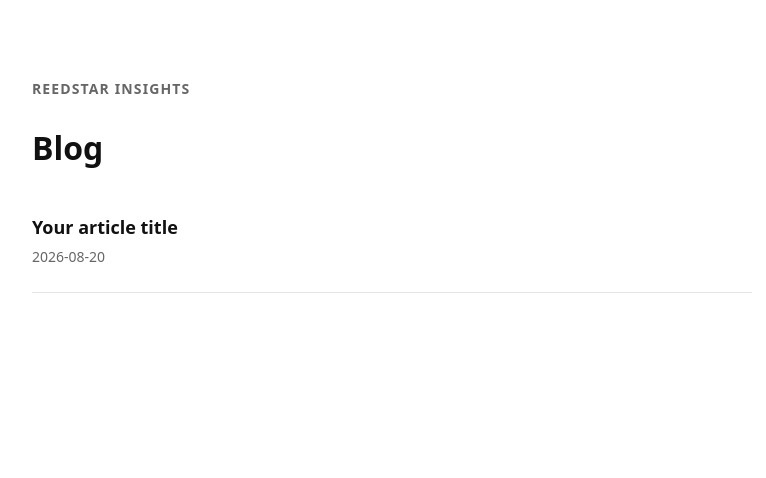
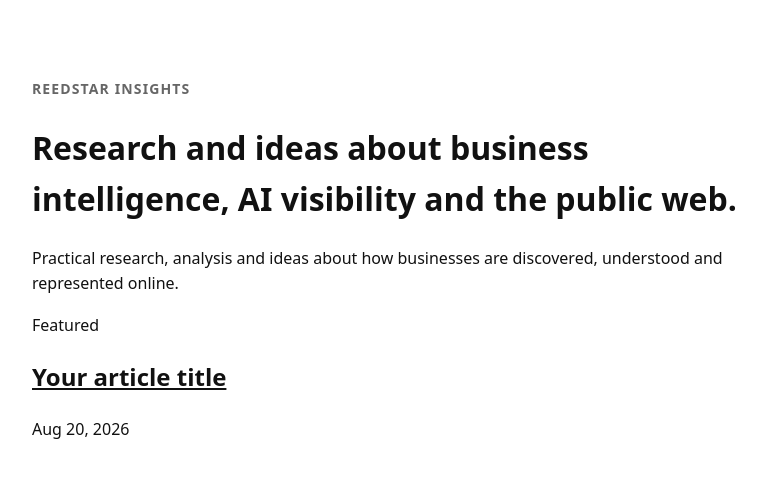
Before and after one commit to AfroDegen/reedstar-site, a Next.js app: page /blog in a window 1280 px wide. Shown: the top 478 px of the page, without its empty margins (248-1014 px from the left). Built offline with nearby package versions, Linux system fonts and the light colour scheme.

Commit message:
Update page.tsx

```diff
--- a/app/blog/page.tsx
+++ b/app/blog/page.tsx
@@ -1,37 +1,50 @@
-import Link from 'next/link';
+import ArticleCard from '../../components/ArticleCard';
 import { getSortedPosts } from '../../lib/posts';
 
 export default function BlogIndex() {
   const posts = getSortedPosts();
+  const featuredPost = posts[0];
+  const latestPosts = posts.slice(1);
 
   return (
     <main className="blog-container">
-      <p className="eyebrow">REEDSTAR INSIGHTS</p>
+      <header className="publication-header">
+        <p className="eyebrow">REEDSTAR INSIGHTS</p>
 
-      <h1>Blog</h1>
+        <h1 className="publication-title">
+          Research and ideas about business intelligence,
+          AI visibility and the public web.
+        </h1>
 
-      <ul className="blog-list">
-        {posts.map((post) => (
-          <li key={post.slug} className="blog-item">
-            <Link
-              href={`/blog/${post.slug}`}
-              className="blog-link"
-            >
-              {post.title}
-            </Link>
+        <p className="publication-description">
+          Practical research, analysis and ideas about how businesses are
+          discovered, understood and represented online.
+        </p>
+      </header>
 
-            <div className="blog-date">
-              {post.date}
-            </div>
+      {featuredPost && (
+        <section className="featured-article" aria-labelledby="featured-heading">
+          <p className="section-label" id="featured-heading">
+            Featured
+          </p>
 
-            {post.excerpt && (
-              <div className="blog-excerpt">
-                {post.excerpt}
-              </div>
-            )}
-          </li>
-        ))}
-      </ul>
+          <ArticleCard post={featuredPost} />
+        </section>
+      )}
+
+      {latestPosts.length > 0 && (
+        <section className="latest-articles" aria-labelledby="latest-heading">
+          <div className="section-heading">
+            <h2 id="latest-heading">Latest</h2>
+          </div>
+
+          <div className="latest-articles-list">
+            {latestPosts.map((post) => (
+              <ArticleCard key={post.slug} post={post} />
+            ))}
+          </div>
+        </section>
+      )}
     </main>
   );
 }
```
